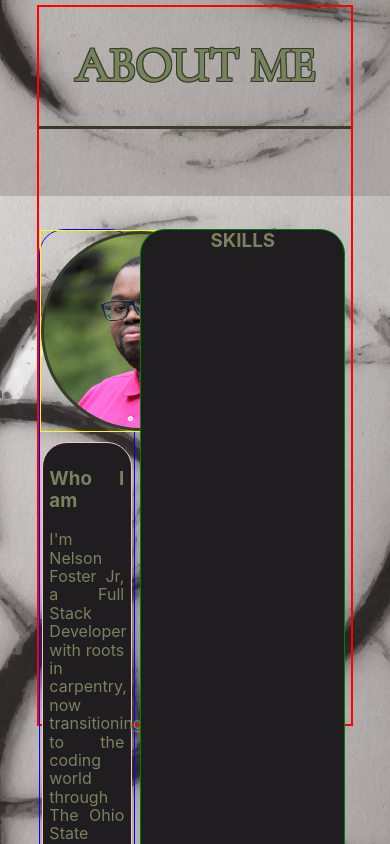
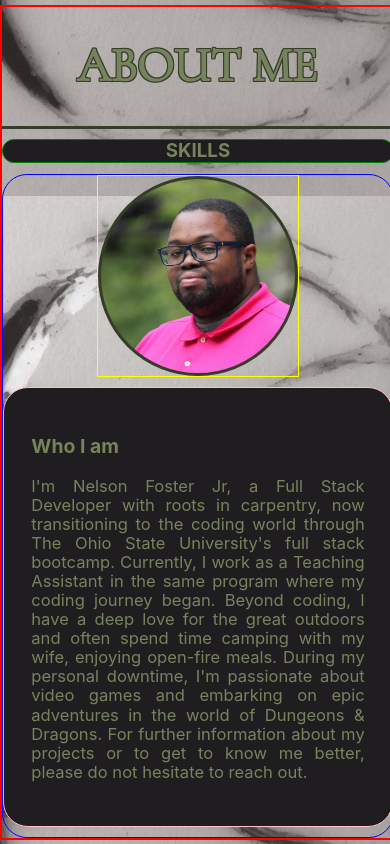
Before and after one commit to MoxUFO/Port_Solidus, a React (Create React App) app: page / in a window 390 px wide. Shown: the part 3180-4024 px from the top of the page. Built offline with nearby package versions, Linux system fonts and the light colour scheme.

Commit message:
about me is now has basic setup for responsive layout

```diff
--- a/src/assest/css/AboutMe.css
+++ b/src/assest/css/AboutMe.css
@@ -96,3 +96,138 @@
   height: 14%;
   border: 1px aqua solid;
 }
+@media screen and (max-width: 480px) {
+  .about-me-containter {
+    height:auto;
+    width: 100%;
+  }
+  .about-title{
+
+      margin-bottom: 10px;
+
+  }
+  .bio-content{
+
+    flex-direction: column-reverse;
+
+  }
+  .bio {
+    /* background-color: #201d20; */
+    margin-top: 3%;
+    border-radius: 25px;
+    height: 100%;
+    width: 100%;
+
+    border: 1px blue solid;
+  }
+  .bio-text {
+
+    /* box-sizing: border-box; */
+
+    /* border-radius: 0; */
+
+    font-size: 4.25vw;
+    width: 100%;
+
+  }
+  .skills {
+    /* margin: 0 auto; */
+    height: auto;
+    width: 100%;
+    border-radius: 25px;
+    background-color: #201d20;
+    border: 1px green solid;
+  }
+}
+@media screen and (min-width: 481px) and (max-width: 767px) {
+  .about-me-containter {
+    height:auto;
+    width: 100%;
+  }
+  .about-title{
+
+      margin-bottom: 10px;
+
+  }
+  .bio-content{
+
+    flex-direction: column-reverse;
+
+  }
+  .bio {
+    /* background-color: #201d20; */
+    margin-top: 3%;
+    border-radius: 25px;
+    height: 100%;
+    width: 100%;
+
+    border: 1px blue solid;
+  }
+  .bio-text {
+
+    /* box-sizing: border-box; */
+
+    /* border-radius: 0; */
+
+
+    width: 80%;
+
+  }
+  .skills {
+    /* margin: 0 auto; */
+    height: auto;
+    width: 100%;
+    border-radius: 25px;
+    background-color: #201d20;
+    border: 1px green solid;
+  }
+}
+@media screen and (min-width: 768px) and (max-width: 991px) {
+  .about-me-containter {
+    height:auto;
+    width: 97%;
+  }
+  .bio-content{
+
+    flex-direction: column-reverse;
+
+  }
+  .bio {
+    width: 100%;
+    /* background-color: #201d20; */
+display: flex;
+flex-direction: row;
+  }
+  .bio-img-holder {
+    margin: auto auto;
+    width: 200px;
+    height: 200px;
+    border: 1px yellow solid;
+  }
+  .bio-text {
+    height: auto;
+    width: 60%;
+    padding: 4%;
+
+  }
+  .skills {
+
+    width: 95%;
+
+  }
+}
+@media screen and (min-width: 992px) and (max-width: 1199px) {
+  .about-me-containter {
+    height:auto;
+    width: 97%;
+  }
+}
+@media screen and (min-width: 1200px) and (max-width: 1919px) {
+  .about-me-containter {
+    height:auto;
+    width: 90%;
+  }
+}
+@media screen and (min-width: 1920px) {
+
+}
--- a/src/componenets/AboutMe.js
+++ b/src/componenets/AboutMe.js
@@ -35,6 +35,7 @@ export default function AboutMe() {
             </div>
           <div className="skills-icons">
             <div>
+
             </div>
 
           </div>
```
